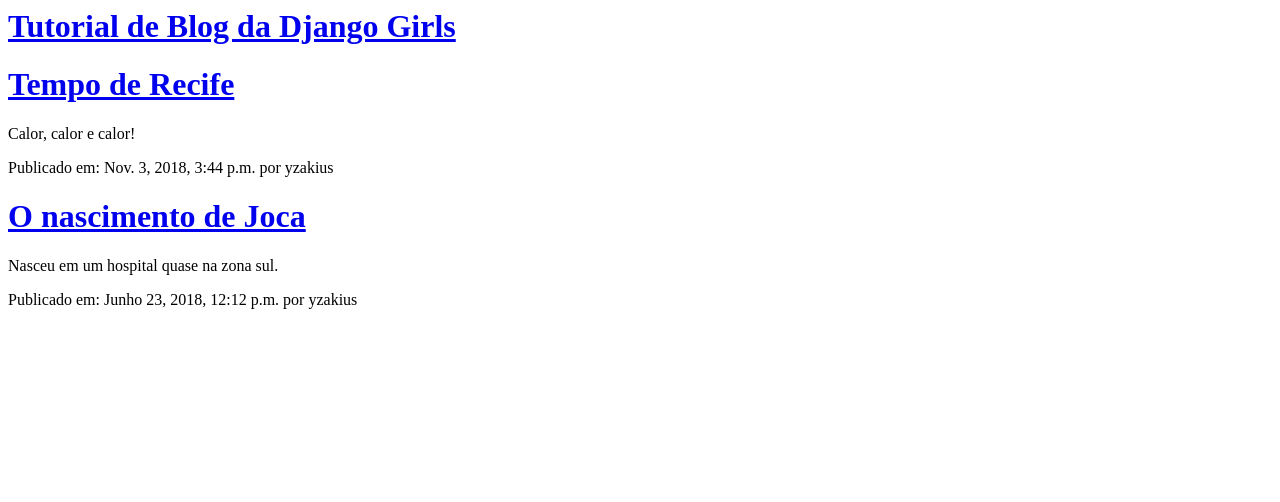
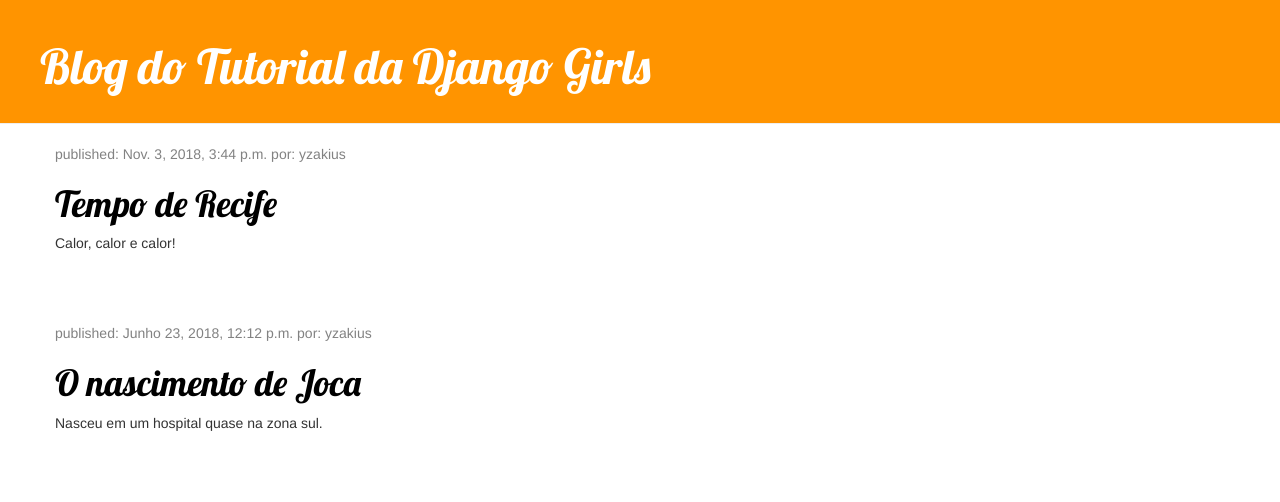
Before and after one commit to yzakius/tutorial-blog, a Django app: page / in a window 1280 px wide. Shown: the top 502 px of the page. Run offline with Django 3.2, Linux system fonts and the light colour scheme; data comes from the database, SQL or seed files in the repository; some libraries are stand-ins or nearby versions.

Commit message:
Adicionado arquivos estáticos e criada página de posts.

```diff
--- /dev/null
+++ b/blog/static/css/blog.css
@@ -0,0 +1,46 @@
+.page-header {
+    background-color: #ff9400;
+    margin-top: 0;
+    padding: 20px 20px 20px 40px;
+}
+
+.page-header h1, .page-header h1 a, .page-header h1 a:visited, .page-header h1 a:active {
+    color: #ffffff;
+    font-size: 36pt;
+    text-decoration: none;
+}
+
+.content {
+    margin-left: 40px;
+}
+
+h1, h2, h3, h4 {
+    font-family: 'Lobster', cursive;
+}
+
+.date {
+    color: #828282;
+}
+
+.save {
+    float: right;
+}
+
+.post-form textarea, .post-form input {
+    width: 100%;
+}
+
+.top-menu, .top-menu:hover, .top-menu:visited {
+    color: #ffffff;
+    float: right;
+    font-size: 26pt;
+    margin-right: 20px;
+}
+
+.post {
+    margin-bottom: 70px;
+}
+
+.post h1 a, .post h1 a:visited {
+    color: #000000;
+}
--- /dev/null
+++ b/blog/templates/blog/base.html
@@ -0,0 +1,26 @@
+{% load static %}
+<html>
+<head>
+    <link rel="stylesheet" href="//maxcdn.bootstrapcdn.com/bootstrap/3.2.0/css/bootstrap.min.css">
+    <link rel="stylesheet" href="//maxcdn.bootstrapcdn.com/bootstrap/3.2.0/css/bootstrap-theme.min.css">
+    <link href="//fonts.googleapis.com/css?family=Lobster&subset=latin,latin-ext" rel="stylesheet" type="text/css">
+    <link rel="stylesheet" href="{% static 'css/blog.css' %}">
+    <title>
+        Blog do Tutorial da Django Girls
+    </title>
+</head>
+
+<body>
+    <div class="page-header">
+        <h1><a href="/">Blog do Tutorial da Django Girls</a></h1>
+    </div>
+    <div class="content container">
+        <div class="row">
+            <div class="col-md-8">
+            {% block content %}
+            {% endblock %}
+            </div>
+        </div>
+    </div>
+</body>
+</html>
--- a/blog/templates/blog/post_list.html
+++ b/blog/templates/blog/post_list.html
@@ -1,20 +1,13 @@
-<html>
-<head>
-    <title>
-        Blog do Tutorial da Django Girls
-    </title>
-</head>
+{% extends 'blog/base.html' %}
 
-<body>
-<div>
-    <h1><a href="/">Tutorial de Blog da Django Girls</a> </h1>
+{% block content %}
+{% for post in posts %}
+<div class="post">
+    <div class="date">
+        <p>published: {{ post.published_date }} por: {{ post.author }}</p>
+    </div>
+    <h1><a href="{% url 'post_detail' pk=post.pk %}">{{ post.title }}</a></h1>
+    <p>{{ post.text|linebreaksbr }}</p>
 </div>
-{% for post in posts %}
-    <div>
-        <h1><a href="/">{{ post.title }}</a></h1>
-        <p>{{ post.text }}</p>
-        <p>Publicado em: {{ post.published_date }} por {{ post.author }}</p>
-    </div>
 {% endfor %}
-</body>
-</html>
+{% endblock %}
--- a/blog/urls.py
+++ b/blog/urls.py
@@ -3,4 +3,5 @@
 
 urlpatterns = [
     path('', views.post_list, name='post_list'),
+    path('post/<int:pk>/', views.post_detail, name='post_detail'),
 ]
--- a/blog/views.py
+++ b/blog/views.py
@@ -1,4 +1,4 @@
-from django.shortcuts import render
+from django.shortcuts import render, get_object_or_404
 from django.utils import timezone
 from .models import Post
 
@@ -6,3 +6,8 @@
 def post_list(request):
     posts = Post.objects.filter(published_date__lte=timezone.now()).order_by('-published_date')
     return render(request, 'blog/post_list.html', {'posts': posts})
+
+
+def post_detail(request, pk):
+    post = get_object_or_404(Post, pk=pk)
+    return render(request, 'blog/post_detail.html', {'post': post})
```
Also changed, not shown: blog/templates/blog/post_detail.html (added, +13 -0 lines).
